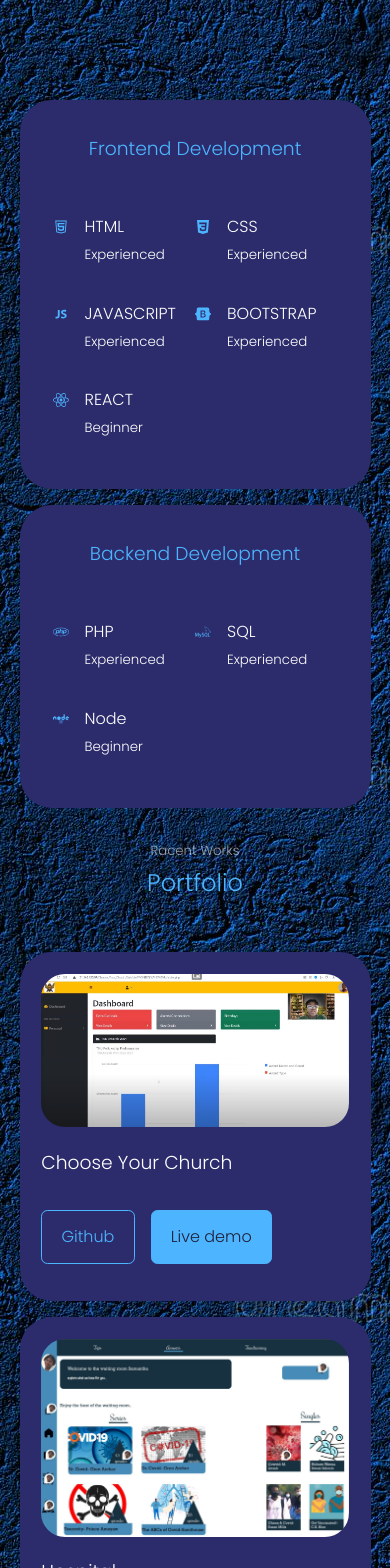
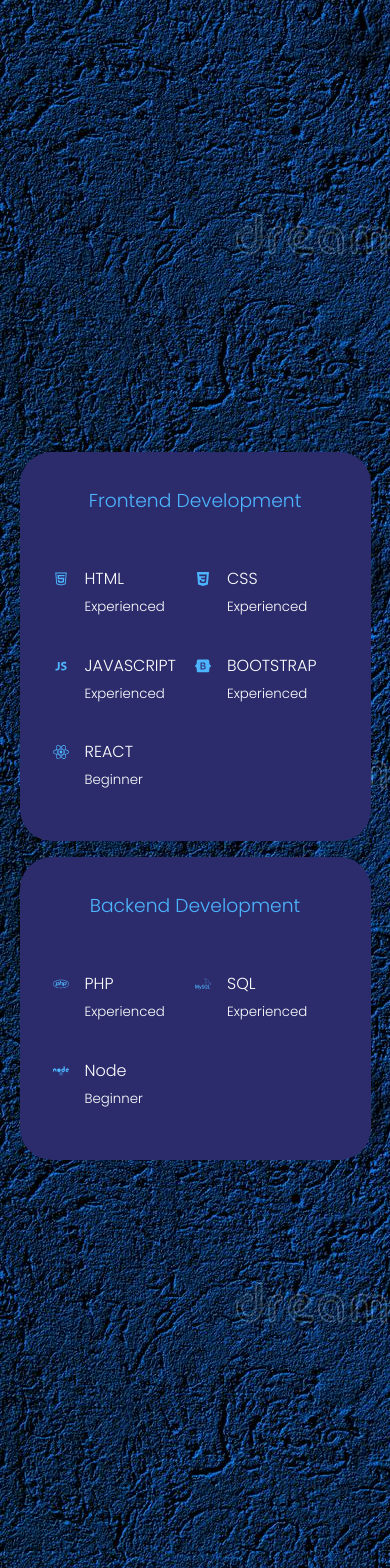
Before and after one commit to samanthareindorf/react-p, a React (Create React App) app: page / in a window 390 px wide. Shown: the part 2187-3755 px from the top of the page. Built offline with nearby package versions, Linux system fonts and the light colour scheme.

Commit message:
made media queries for better

```diff
--- a/src/components/contact/contact.css
+++ b/src/components/contact/contact.css
@@ -61,7 +61,7 @@
     .container.contact__container {
         grid-template-columns: 1fr;
         gap:2rem;
-        display: -webkit-box;
+
     }
 
     .contact__option {
@@ -70,13 +70,17 @@
 
     #contact  h2 {
 
-        padding-top: 30rem;
-        overflow: hidden;
+        display: none;
     }
 
     #contact  h5 {
         display: none;
 }
+
+
+    form {
+        padding-top: 100rem;
+    }
 }
 
 @media screen and (max-width:600px) {
@@ -89,6 +93,6 @@
 
 
     form {
-        padding-top: 77rem;
+        padding-top: 90rem;
     }
 }
--- a/src/components/experience/experience.css
+++ b/src/components/experience/experience.css
@@ -61,6 +61,11 @@
 
    }
 
+   .container.experience__container {
+       margin-top: 30rem;
+       margin-bottom: 40rem;
+   }
+
 
 }
 
--- a/src/components/portfolio/Portfolio.jsx
+++ b/src/components/portfolio/Portfolio.jsx
@@ -21,7 +21,7 @@
       <h2>Portfolio</h2>
 
       <div className="container portfolio__container">
-        <article className='portfolio__item'>
+        <article className='portfolio__item' id='botom'>
           <div className="portfolio__item__image">
             <img src={dash1} alt="first" />
 
--- a/src/components/portfolio/portfolio.css
+++ b/src/components/portfolio/portfolio.css
@@ -42,6 +42,7 @@
     .portfolio__container {
         grid-template-columns: 1fr 1fr;
         gap: 1.7rem;
+
     }
 
 }
@@ -49,7 +50,20 @@
 @media screen and (max-width: 600px) {
     .portfolio__container {
         grid-template-columns: 1fr;
-        gap: 1rem;
+        gap: 1.7rem;
+
+    }
+
+    #botom {
+        margin-top: 170px;
+    }
+
+    #portfolio h5 {
+        display: none;
+    }
+
+    #portfolio h2 {
+        display: none;
 
     }
 
```
